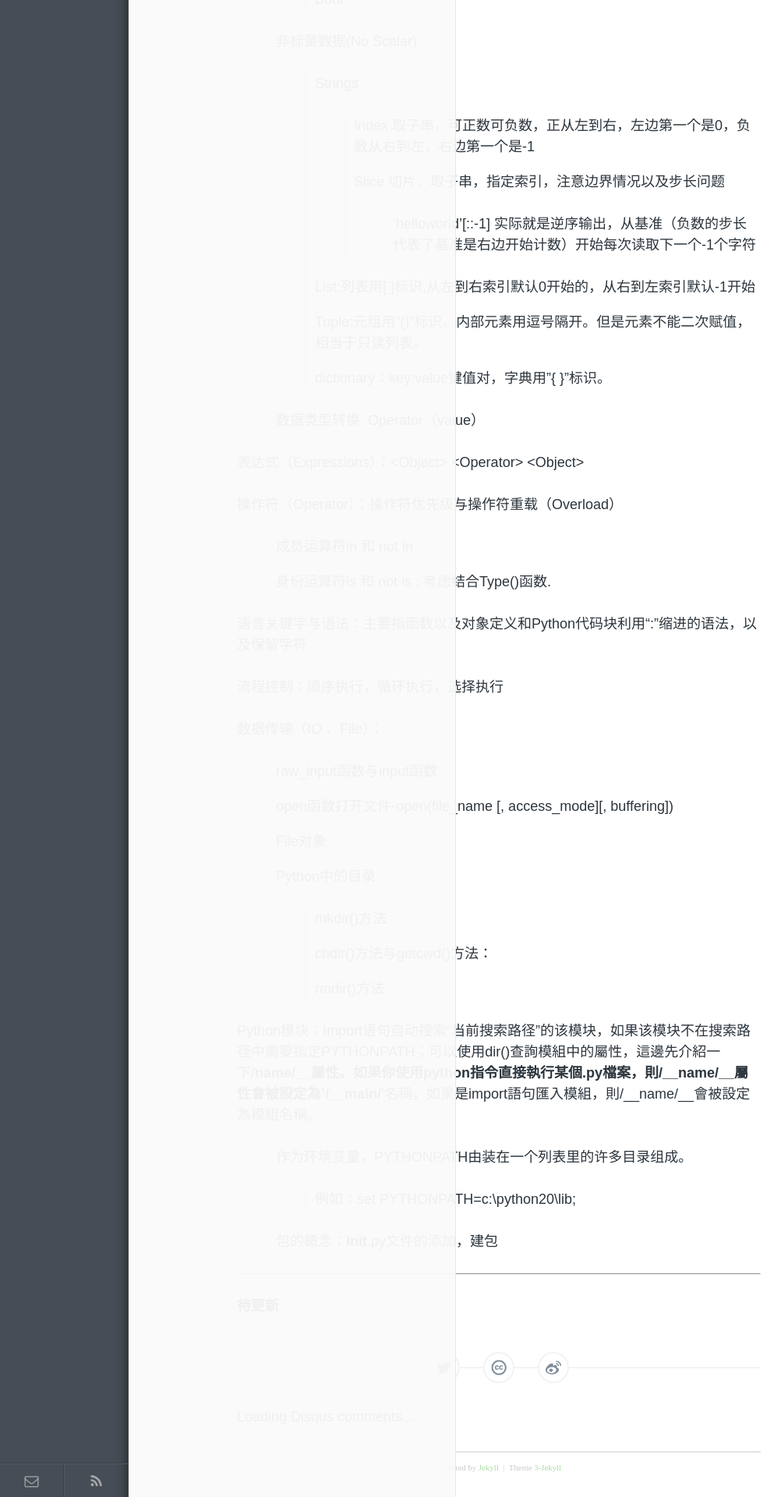
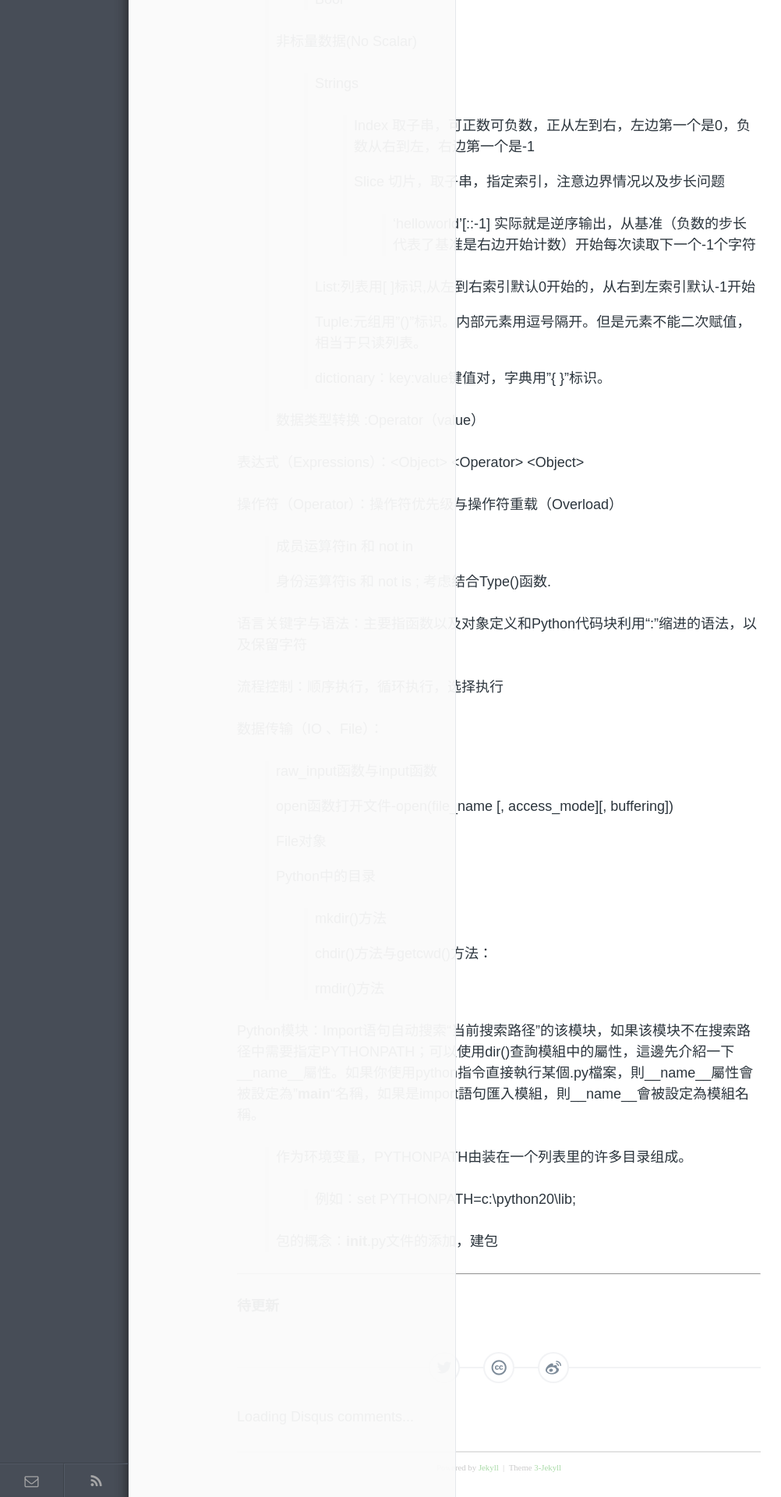
Before and after one commit to enlipan/enlipan.github.io, a Jekyll site: the page built from _posts/2015-2-25-start-Python.md, in a window 1280 px wide. Shown: the part 889-2809 px from the top of the page at 78% size, without its empty margins (0-1002 px from the left). Built offline with Jekyll 4.4.1, drawn with Linux system fonts in a browser that asks for light colours; comment, search, counter and statistics services are not loaded.

Commit message:
update py

```diff
--- a/_posts/2015-2-25-start-Python.md
+++ b/_posts/2015-2-25-start-Python.md
@@ -78,7 +78,7 @@
 >>
 >>rmdir()方法
 
-Python模块：Import语句自动搜索“当前搜索路径”的该模块，如果该模块不在搜索路径中需要指定PYTHONPATH；可以使用dir()查詢模組中的屬性，這邊先介紹一下/__name/__屬性。如果你使用python指令直接執行某個.py檔案，則/__name/__屬性會被設定為'/__main/__'名稱，如果是import語句匯入模組，則/__name/__會被設定為模組名稱。
+Python模块：Import语句自动搜索“当前搜索路径”的该模块，如果该模块不在搜索路径中需要指定PYTHONPATH；可以使用dir()查詢模組中的屬性，這邊先介紹一下__name__屬性。如果你使用python指令直接執行某個.py檔案，則__name__屬性會被設定為"__main__"名稱，如果是import語句匯入模組，則__name__會被設定為模組名稱。
 
 >作为环境变量，PYTHONPATH由装在一个列表里的许多目录组成。
 >
```
